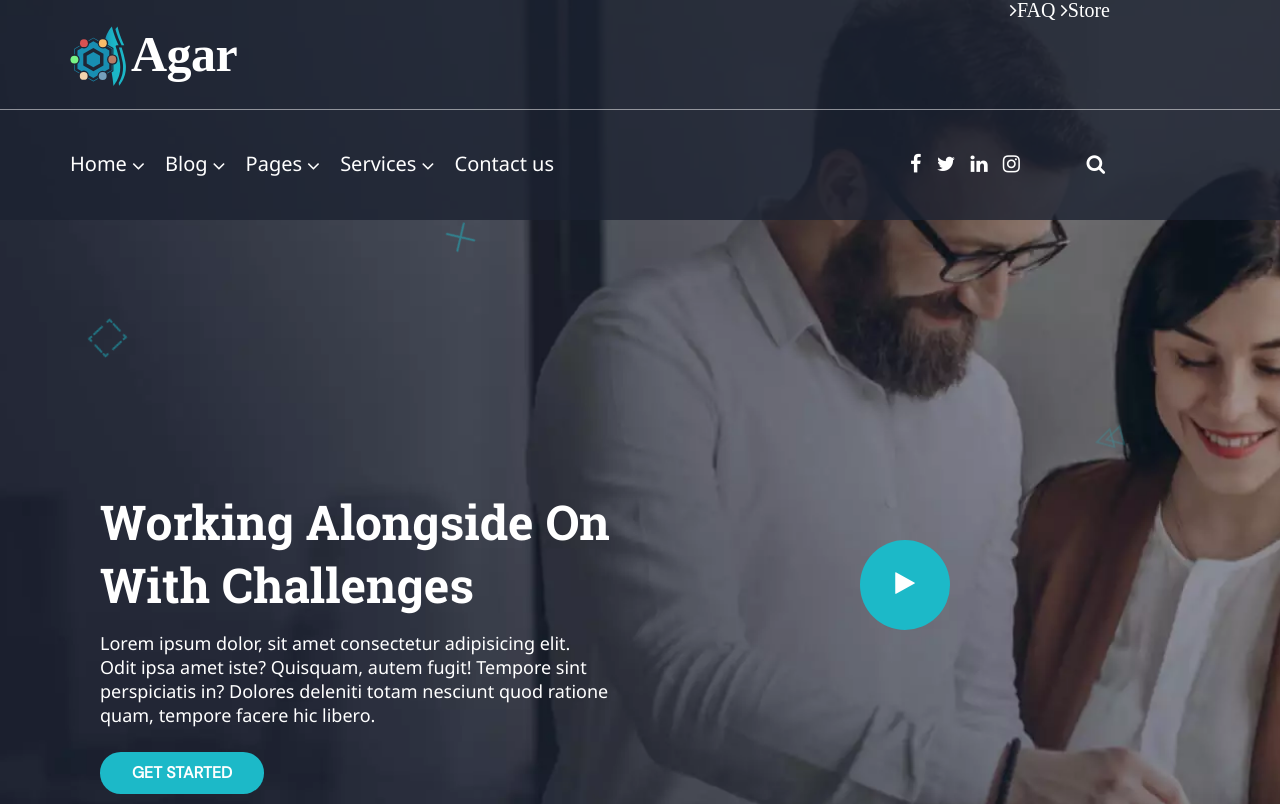
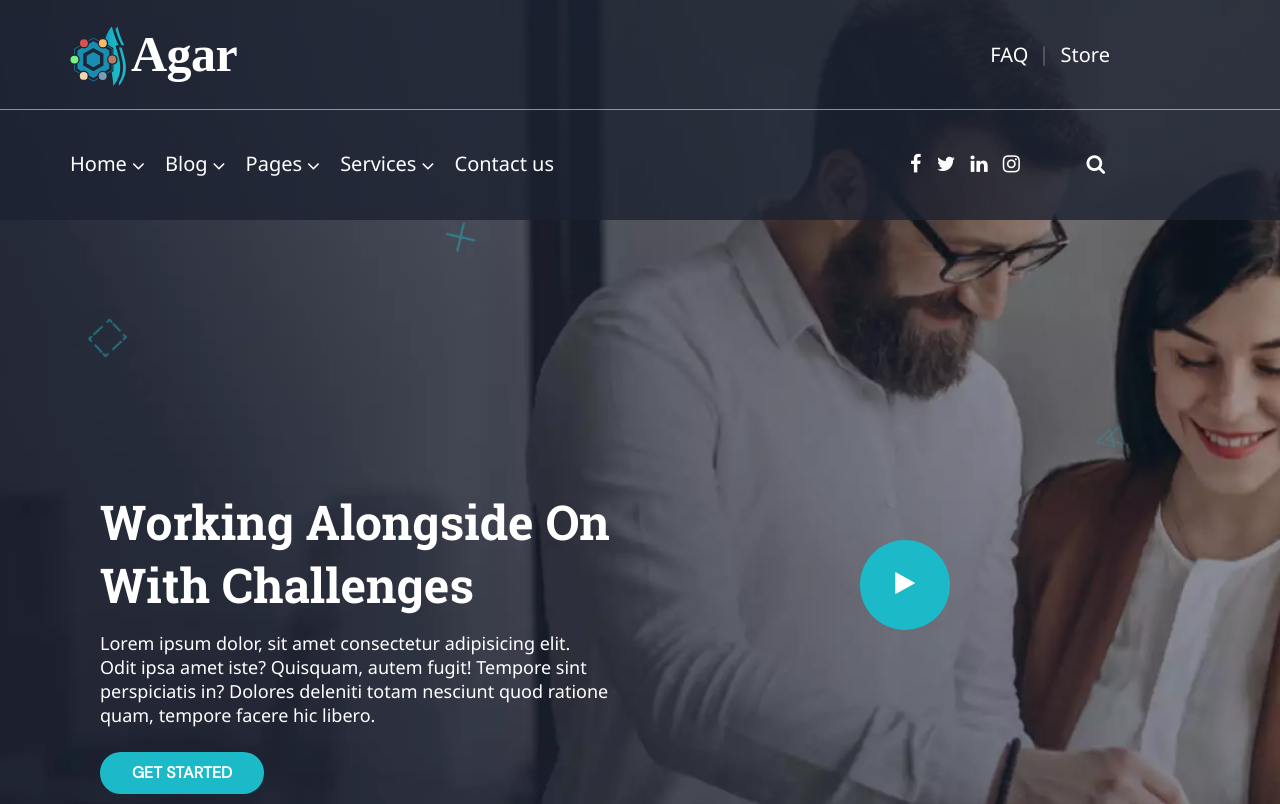
Before and after one commit to front-end-by-rimantas/42-grupe-portfolio-agar, a website: page index.html in a window 1280 px wide. Shown: the top 804 px of the page. Drawn offline with Linux system fonts and the light colour scheme.

Commit message:
Correcting mistakes

```diff
--- a/index.html
+++ b/index.html
@@ -28,8 +28,8 @@
                 <img src="./img/Logo2.svg" alt="logo">
             </div>
             <div class="links col-sm-6 visible-sm hidden">
-                <a href="#" class="fa fa-angle-right" aria-hidden="true" class="vert-line">FAQ</a>
-                <a href="#" class="fa fa-angle-right" aria-hidden="true">Store</a>
+                <a href="#" class="vert-line">FAQ</a>
+                <a href="#">Store</a>
             </div>
         </div>
         </div>
```
